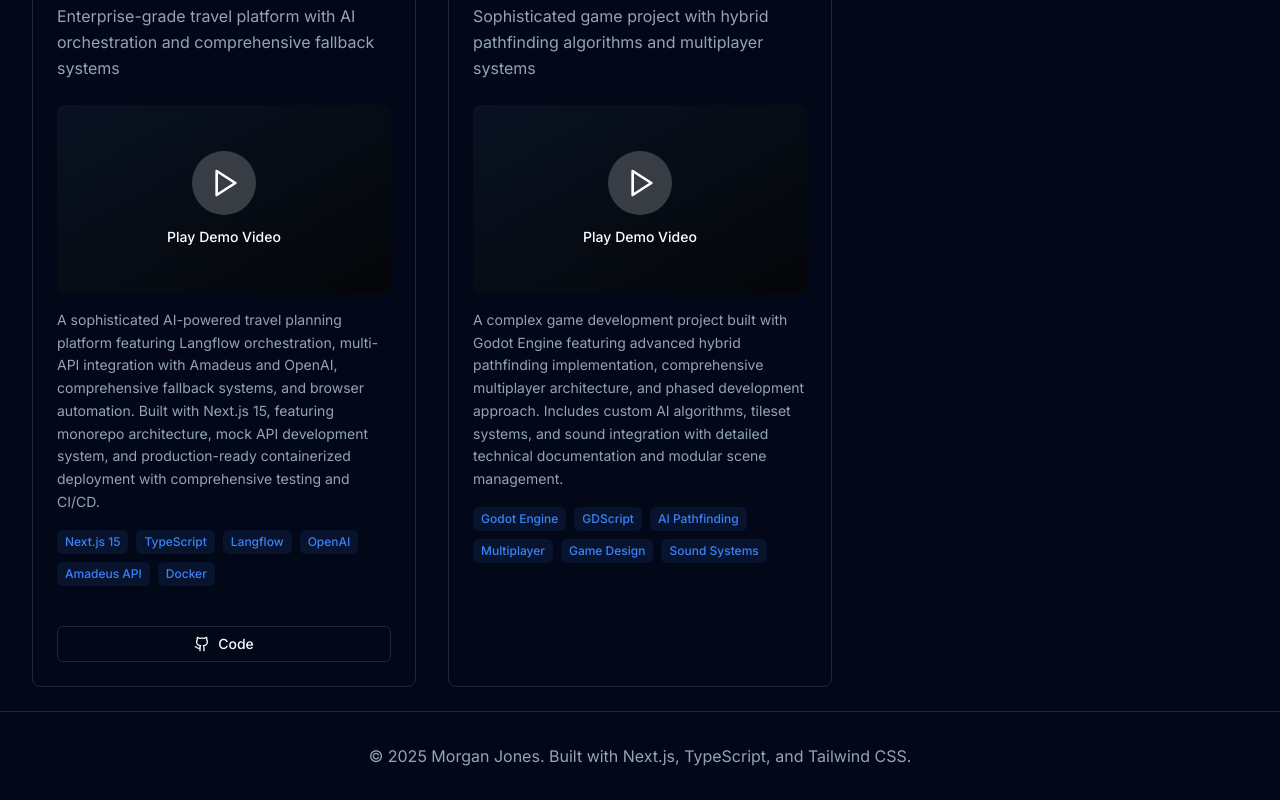
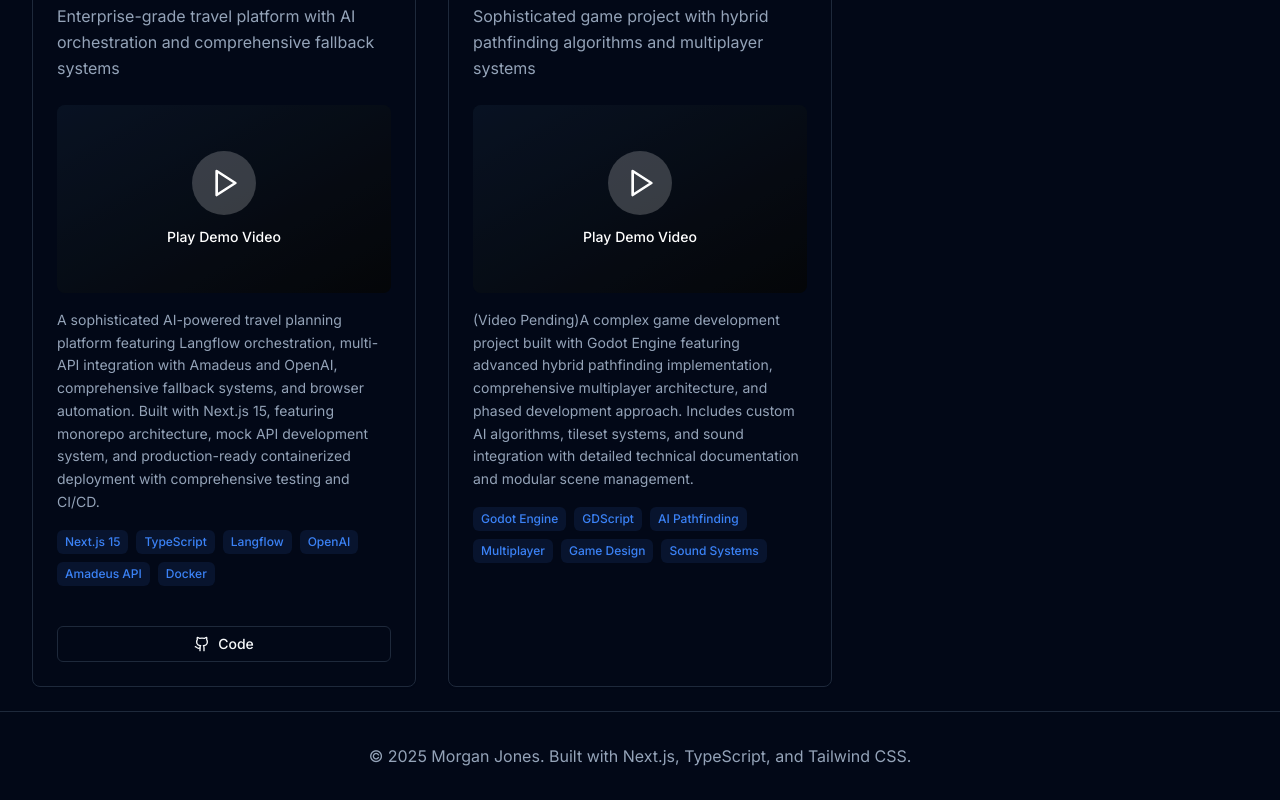
Before and after one commit to Geocruiser/Geocruiser.github.io, a Next.js app: page / in a window 1280 px wide. Shown: the part 1116-1916 px from the top of the page. Built offline with nearby package versions, Linux system fonts and the light colour scheme.

Commit message:
Update projects-section.tsx

```diff
--- a/components/projects-section.tsx
+++ b/components/projects-section.tsx
@@ -208,7 +208,7 @@ export function ProjectsSection() {
       id: "plantesite-game-engine",
       title: "Plantesite - Advanced Godot Game Development",
       description: "Sophisticated game project with hybrid pathfinding algorithms and multiplayer systems",
-      longDescription: "A complex game development project built with Godot Engine featuring advanced hybrid pathfinding implementation, comprehensive multiplayer architecture, and phased development approach. Includes custom AI algorithms, tileset systems, and sound integration with detailed technical documentation and modular scene management.",
+      longDescription: "(Video Pending)A complex game development project built with Godot Engine featuring advanced hybrid pathfinding implementation, comprehensive multiplayer architecture, and phased development approach. Includes custom AI algorithms, tileset systems, and sound integration with detailed technical documentation and modular scene management.",
       technologies: ["Godot Engine", "GDScript", "AI Pathfinding", "Multiplayer", "Game Design", "Sound Systems"],
       icon: <Cpu className="h-6 w-6" />,
       demoUrl: "#",
```
